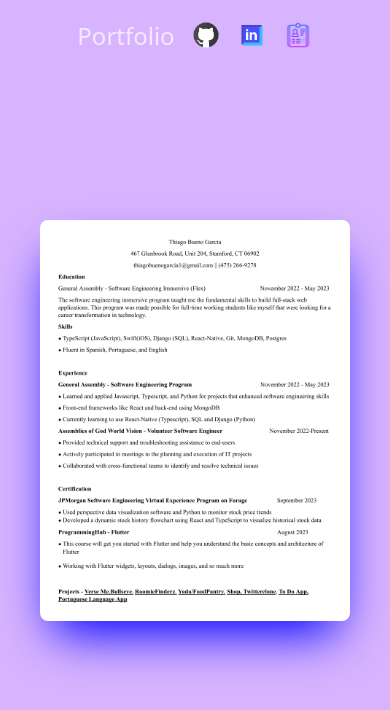
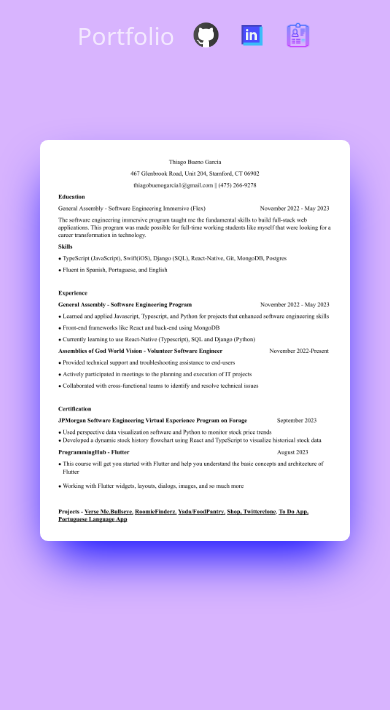
Before and after one commit to thiagobgarc/Portfolio-new, a React (Vite) app: page /resume in a window 390 px wide. Shown: the top 710 px of the page. Built offline with nearby package versions, Linux system fonts and the light colour scheme.

Commit message:
25th commit to resume screen for mobile view

```diff
--- a/src/components/pdf.tsx
+++ b/src/components/pdf.tsx
@@ -8,7 +8,7 @@ export const Pdf = () => {
             <div className="pt-3 sm:pt-1">
             <NavigationBar />
             </div>
-            <div className="flex-1 justify-center items-center mt-40 sm:mb-10">
+            <div className="flex-1 justify-center items-center mt-20 sm:mb-10">
             <div className="rounded-3xl shadow-2xl  shadow-neonBlue mx-10">
                 <img src={resume} alt="resume"
                 className="object-contain h-full w-full rounded-lg"
```
